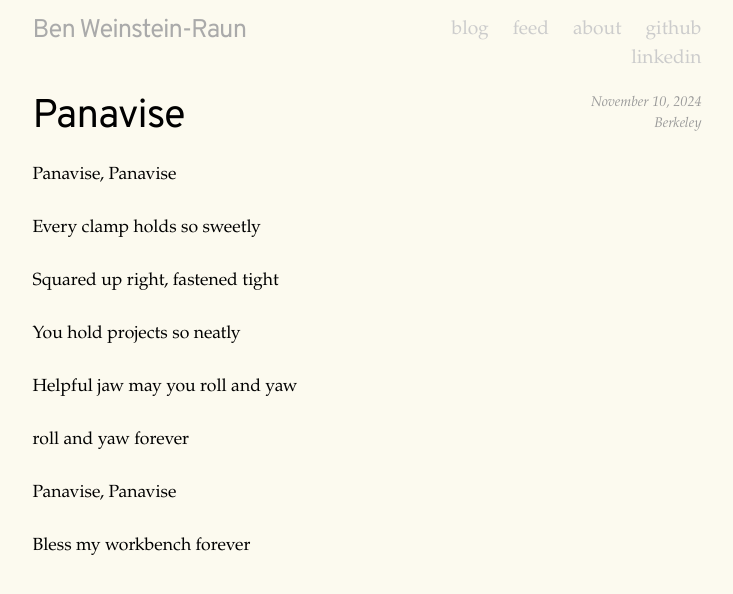
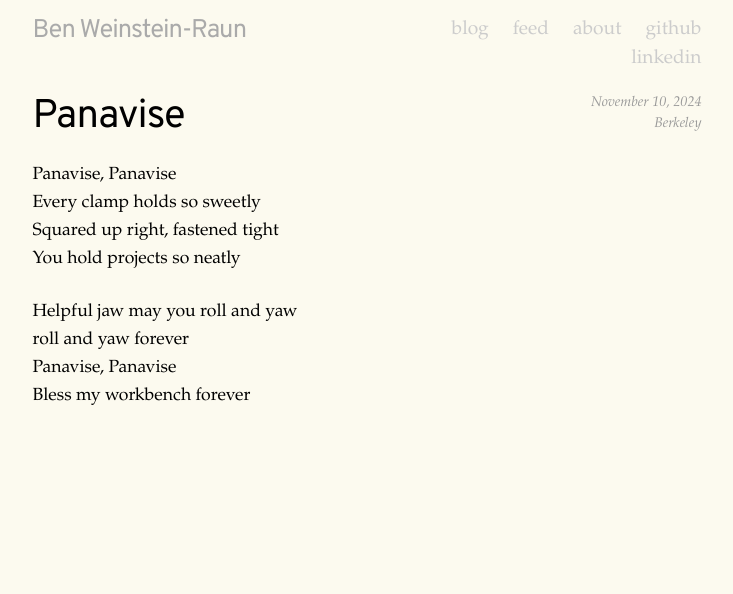
Before and after one commit to benwr/benwr.github.io, a Jekyll site: the page built from _posts/2024-11-10-panavise.md, in a window 1280 px wide. Shown: the top 594 px of the page, without its empty margins (273-1006 px from the left). Built offline with Jekyll 4.4.1, drawn with Linux system fonts in a browser that asks for light colours; some web fonts are replaced.

Commit message:
try to fix poem formatting

```diff
--- a/_posts/2024-11-10-panavise.md
+++ b/_posts/2024-11-10-panavise.md
@@ -5,20 +5,12 @@ date: November 10, 2024
 location: Berkeley
 ---
 
-Panavise, Panavise
+Panavise, Panavise<br>
+Every clamp holds so sweetly<br>
+Squared up right, fastened tight<br>
+You hold projects so neatly<br>
 
-Every clamp holds so sweetly
-
-Squared up right, fastened tight
-
-You hold projects so neatly
-
-
-
-Helpful jaw may you roll and yaw
-
-roll and yaw forever
-
-Panavise, Panavise
-
-Bless my workbench forever
+Helpful jaw may you roll and yaw<br>
+roll and yaw forever<br>
+Panavise, Panavise<br>
+Bless my workbench forever<br>
```
